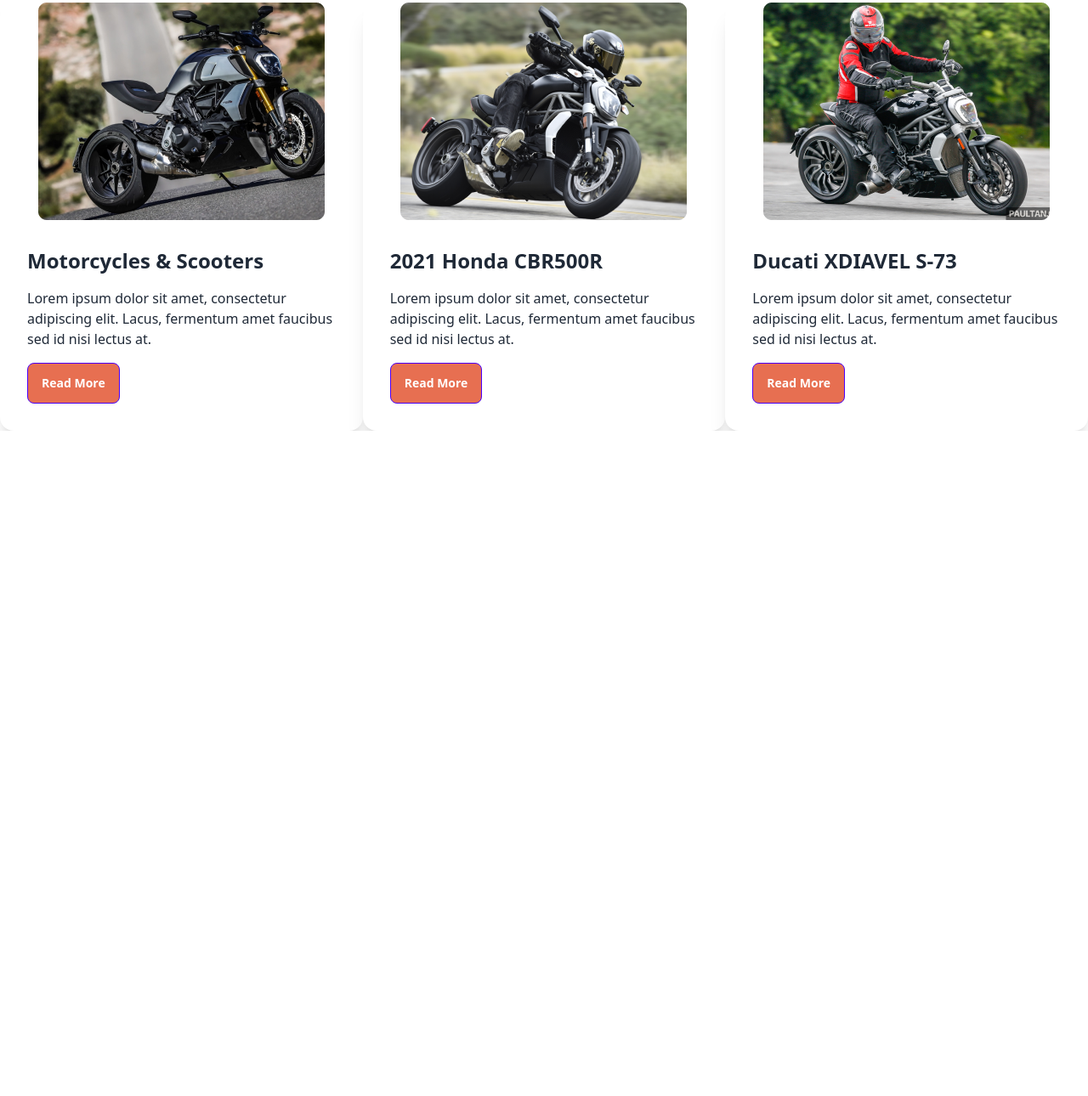
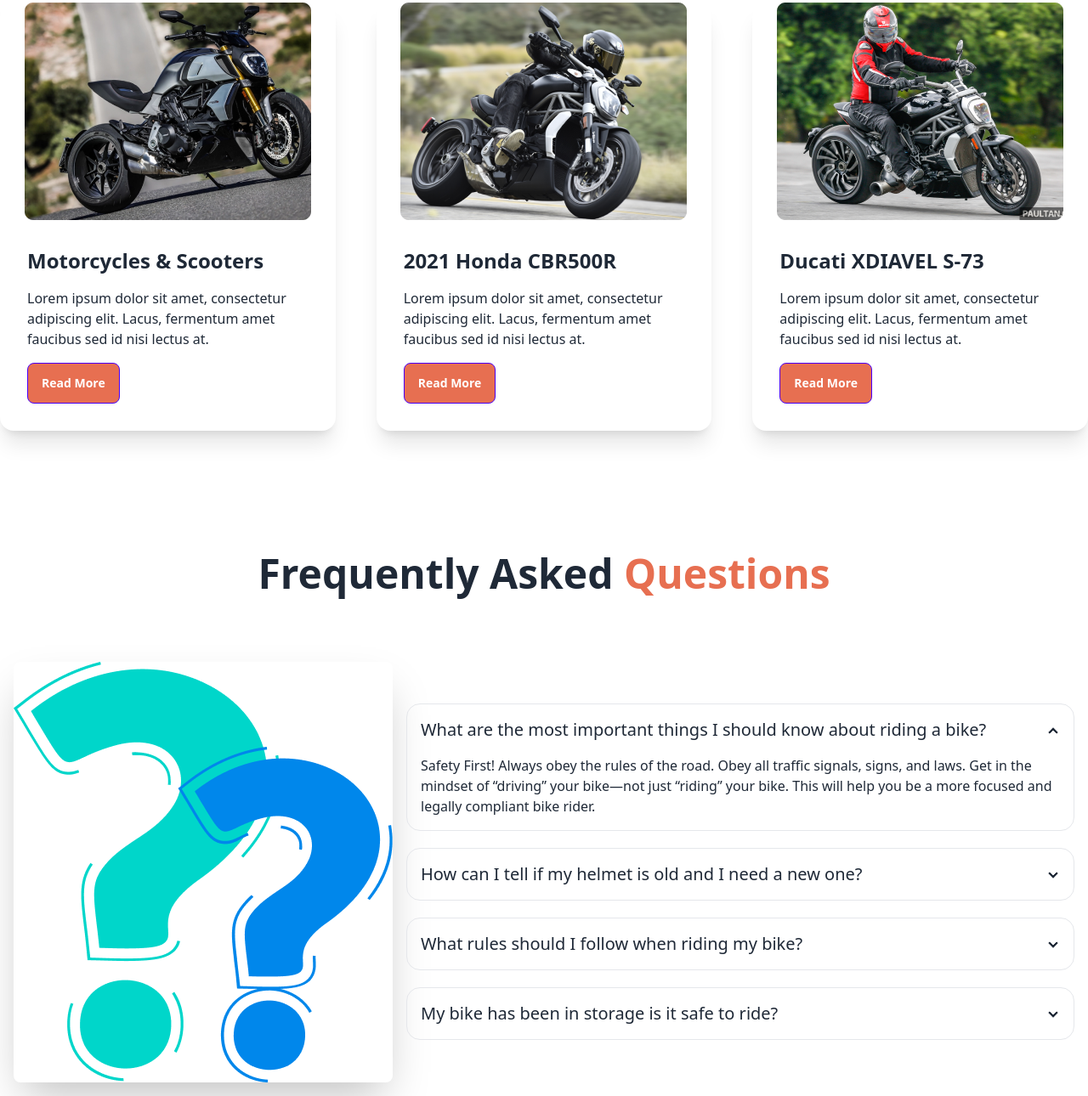
Before and after one commit to mdazizulbari/biker-zone, a plain HTML site: page index.html in a window 1280 px wide. Shown: the part 851-2141 px from the top of the page at 85% size. Before the commit the page ends 1358 px from the top, so only its background shows below. Drawn offline with nearby package versions, Linux system fonts and the light colour scheme.

Commit message:
faq section

```diff
--- a/index.html
+++ b/index.html
@@ -184,49 +184,137 @@
       <section>
         <h2 class="text-5xl font-bold text-center my-16">Latest Bikes</h2>
         <!-- Card Container -->
-        <div class="grid grid-cols-1 md:grid-cols-2 lg:grid-cols-3">
+        <div class="grid grid-cols-1 md:grid-cols-2 lg:grid-cols-3 gap-12">
           <!-- Card 1 -->
           <div class="card bg-base-100 shadow-xl">
             <figure>
-              <img
-                src="images/others/latest1.png"
-              />
+              <img src="images/others/latest1.png" />
             </figure>
             <div class="card-body flex gap-4">
-              <h2 class="card-title font-bold text-2xl">Motorcycles & Scooters</h2>
-              <p>Lorem ipsum dolor sit amet, consectetur adipiscing elit. Lacus, fermentum amet faucibus sed id nisi lectus at.</p>
+              <h2 class="card-title font-bold text-2xl">
+                Motorcycles & Scooters
+              </h2>
+              <p>
+                Lorem ipsum dolor sit amet, consectetur adipiscing elit. Lacus,
+                fermentum amet faucibus sed id nisi lectus at.
+              </p>
               <div class="card-actions">
-                <button class="btn btn-primary bg-primary text-white">Read More</button>
+                <button class="btn btn-primary bg-primary text-white">
+                  Read More
+                </button>
               </div>
             </div>
           </div>
           <!-- Card 2 -->
           <div class="card bg-base-100 shadow-xl">
             <figure>
-              <img
-                src="images/others/latest2.png"
-              />
+              <img src="images/others/latest2.png" />
             </figure>
             <div class="card-body flex gap-4">
               <h2 class="card-title font-bold text-2xl">2021 Honda CBR500R</h2>
-              <p>Lorem ipsum dolor sit amet, consectetur adipiscing elit. Lacus, fermentum amet faucibus sed id nisi lectus at.</p>
+              <p>
+                Lorem ipsum dolor sit amet, consectetur adipiscing elit. Lacus,
+                fermentum amet faucibus sed id nisi lectus at.
+              </p>
               <div class="card-actions">
-                <button class="btn btn-primary bg-primary text-white">Read More</button>
+                <button class="btn btn-primary bg-primary text-white">
+                  Read More
+                </button>
               </div>
             </div>
           </div>
           <!-- Card 3 -->
           <div class="card bg-base-100 shadow-xl">
             <figure>
-              <img
-                src="images/others/latest3.png"
-              />
+              <img src="images/others/latest3.png" />
             </figure>
             <div class="card-body flex gap-4">
               <h2 class="card-title font-bold text-2xl">Ducati XDIAVEL S-73</h2>
-              <p>Lorem ipsum dolor sit amet, consectetur adipiscing elit. Lacus, fermentum amet faucibus sed id nisi lectus at.</p>
+              <p>
+                Lorem ipsum dolor sit amet, consectetur adipiscing elit. Lacus,
+                fermentum amet faucibus sed id nisi lectus at.
+              </p>
               <div class="card-actions">
-                <button class="btn btn-primary bg-primary text-white">Read More</button>
+                <button class="btn btn-primary bg-primary text-white">
+                  Read More
+                </button>
+              </div>
+            </div>
+          </div>
+        </div>
+      </section>
+
+      <!-- FAQ Section -->
+      <section>
+        <h2 class="text-5xl font-bold text-center my-16">
+          Frequently Asked <span class="text-primary">Questions</span>
+        </h2>
+        <div class="hero">
+          <div class="hero-content flex-col lg:flex-row">
+            <img
+              src="images/others/faq.png"
+              class="max-w-full rounded-lg shadow-2xl"
+            />
+            <!-- Accordion -->
+            <div class="space-y-5">
+              <div class="collapse collapse-arrow border">
+                <input type="radio" name="my-accordion-2" checked="checked" />
+                <div class="collapse-title text-xl font-medium">
+                  What are the most important things I should know about riding
+                  a bike?
+                </div>
+                <div class="collapse-content">
+                  <p>
+                    Safety First! Always obey the rules of the road. Obey all
+                    traffic signals, signs, and laws. Get in the mindset of
+                    “driving” your bike—not just “riding” your bike. This will
+                    help you be a more focused and legally compliant bike rider.
+                  </p>
+                </div>
+              </div>
+              <div class="collapse collapse-arrow border">
+                <input type="radio" name="my-accordion-2" />
+                <div class="collapse-title text-xl font-medium">
+                  How can I tell if my helmet is old and I need a new one?
+                </div>
+                <div class="collapse-content">
+                  <p>
+                    hSafety First! Always obey the rules of the road. Obey all
+                    traffic signals, signs, and laws. Get in the mindset of
+                    “driving” your bike—not just “riding” your bike. This will
+                    help you be a more focused and legally compliant bike rider.
+                    ello
+                  </p>
+                </div>
+              </div>
+              <div class="collapse collapse-arrow border">
+                <input type="radio" name="my-accordion-2" />
+                <div class="collapse-title text-xl font-medium">
+                  What rules should I follow when riding my bike?
+                </div>
+                <div class="collapse-content">
+                  <p>
+                    hSafety First! Always obey the rules of the road. Obey all
+                    traffic signals, signs, and laws. Get in the mindset of
+                    “driving” your bike—not just “riding” your bike. This will
+                    help you be a more focused and legally compliant bike rider.
+                    ello
+                  </p>
+                </div>
+              </div>
+              <div class="collapse collapse-arrow border">
+                <input type="radio" name="my-accordion-2" />
+                <div class="collapse-title text-xl font-medium">
+                  My bike has been in storage is it safe to ride?
+                </div>
+                <div class="collapse-content">
+                  <p>
+                    Safety First! Always obey the rules of the road. Obey all
+                    traffic signals, signs, and laws. Get in the mindset of
+                    “driving” your bike—not just “riding” your bike. This will
+                    help you be a more focused and legally compliant bike rider.
+                  </p>
+                </div>
               </div>
             </div>
           </div>
```
